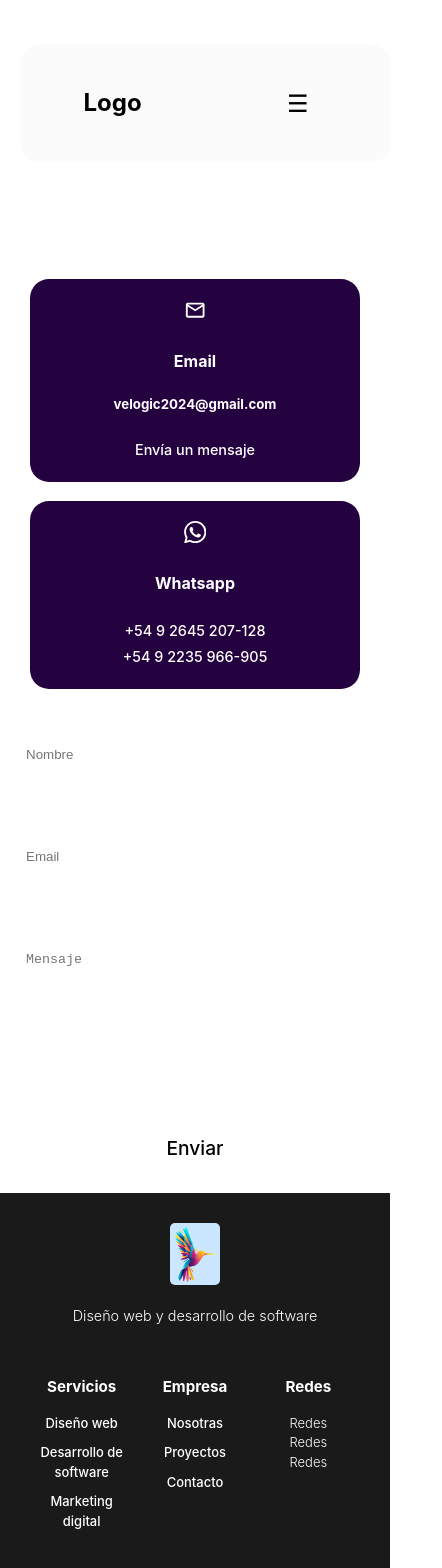
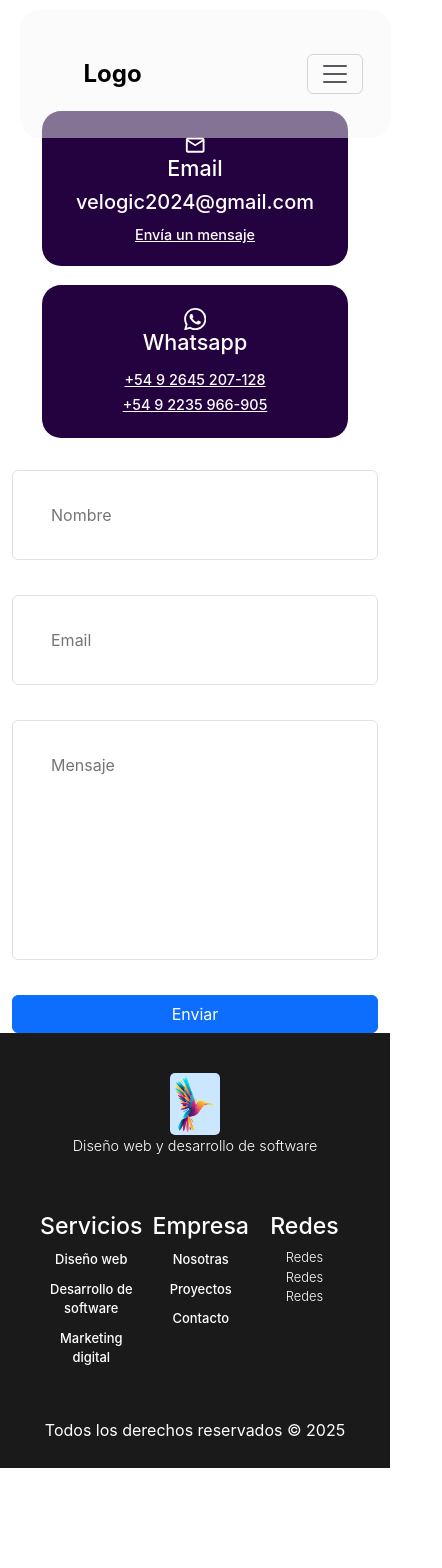
Before and after one commit to VE-logic/landing, a React (Vite) app in the folder Ve-logic/: page /contacto in a window 390 px wide. Shown: the top 1568 px of the page, 442 px wide, since content can reach past the window. After the commit the page ends 1468 px from the top, so only its background shows below. Built offline with nearby package versions, Linux system fonts and the light colour scheme.

Commit message:
nav listo

```diff
--- a/Ve-logic/package.json
+++ b/Ve-logic/package.json
@@ -11,7 +11,9 @@
   },
   "dependencies": {
     "@emailjs/browser": "^4.4.1",
+    "bootstrap": "^5.3.3",
     "react": "^18.3.1",
+    "react-bootstrap": "^2.10.7",
     "react-dom": "^18.3.1",
     "react-icons": "^5.4.0",
     "react-router-dom": "^7.0.2"
--- a/Ve-logic/src/Components/Footer/Footer.css
+++ b/Ve-logic/src/Components/Footer/Footer.css
@@ -1,3 +1,9 @@
+.footer{
+    background-color: #1a1a1a;
+    color: white;
+    padding: 10px;
+
+}
 .footer-container{
     background-color: #1a1a1a;
     color: white;
@@ -7,7 +13,12 @@
     font-weight: 300;
     margin-top: 20px;
     display:grid;
-    grid-template-columns: repeat(3, 1fr);
+    grid-template-columns: 1fr 2fr;/* La columna del logo toma 1 fracción, las columnas internas 2 */
+    gap: 20px;/* Espaciado entre columnas */
+    width: 100%;
+    margin: 0 auto;/* Centrar el contenedor */
+    align-items: flex-start;/* Alineación vertical de las columnas */
+
 }
 
 .footer-container a{
@@ -30,13 +41,33 @@
     margin-top: 10px;
 }
 
-@media screen and (max-width: 1000px) {
+.container-columns {
+    display: grid;
+    grid-template-columns: repeat(3, 1fr);
+    width: auto;
+    gap: 10px;
+    padding: 20px;
+    margin-bottom: 20px;
+    font-size: var(--font-size-small);
+    text-align: center;
+
+}
+
+.footer-logo{
+    width:350px;
+    text-align: center;
+    padding-top: 20px;
+
+}
+
+@media screen and (max-width: 768px) {
     .footer-container{
         grid-template-columns: repeat(1, 1fr);
     }
 
     .footer-logo{
         padding-top: 20px;
+        width: 100%;
     }
 
     .container-columns{
--- a/Ve-logic/src/Components/Nav/NavMobile.css
+++ b/Ve-logic/src/Components/Nav/NavMobile.css
@@ -21,9 +21,9 @@
     background-color: rgb(0, 0, 0);
     border: 1px solid #ddd;
     position: absolute;
-    top: 50px;
+    top:50px;
     right: 0;
-    width: 200px;
+    width: 300px;
     z-index: 100;
 }
 
--- a/Ve-logic/src/Components/Nav/NavMobile.jsx
+++ b/Ve-logic/src/Components/Nav/NavMobile.jsx
@@ -1,59 +1,89 @@
-import { useState } from "react";
-import { Link } from "react-router-dom";
-import { menuItems } from "./menuItems";
-import "./NavMobile.css";
+// import Button from 'react-bootstrap/Button';
+import Container from 'react-bootstrap/Container';
+import { useState } from 'react';
+// import Form from 'react-bootstrap/Form';
+import Nav from 'react-bootstrap/Nav';
+import Navbar from 'react-bootstrap/Navbar';
+import NavDropdown from 'react-bootstrap/NavDropdown';
+import Offcanvas from 'react-bootstrap/Offcanvas';
+import { menuItems } from './menuItems';
+import { Link, useNavigate } from 'react-router-dom';
 
-const NavMobile = () => {
-    const [isMenuOpen, setIsMenuOpen] = useState(false); // Estado para el menú principal
-    const [visibleIndex, setVisibleIndex] = useState(null); // Índice del submenú visible
 
-    const handleSubmenuToggle = (index) => {
-        setVisibleIndex(visibleIndex === index ? null : index); // Abre o cierra el submenú
+function NavMobile() {
+    const [showOffcanvas, setShowOffcanvas] = useState(false); // Estado para controlar el offcanvas
+    const navigate = useNavigate();
+
+    const handleCloseOffcanvas = () => setShowOffcanvas(false); // Cierra el menú
+    const handleToggleOffcanvas = () => setShowOffcanvas(!showOffcanvas); // Alterna el menú
+
+    const handleServicioClick = (path) => {
+        navigate(`/servicios?servicio=${path}`);
+        handleCloseOffcanvas(); // Cierra el menú después de redirigir
     };
-
     return (
-        <nav className="nav-mobile">
-            <button
-                className="menu-hamburguesa"
-                onClick={() => setIsMenuOpen(!isMenuOpen)}
-            >
-                ☰
-            </button>
-            <ul className={`mobile-menu ${isMenuOpen ? "open" : ""}`}>
-                {menuItems.map((menu, index) => (
-                    <li key={index}>
-                        {menu.submenu ? (
-                            <>
-                                <Link
-                                    to="#"
-                                    className="submenu-link"
-                                    onClick={(e) => {
-                                        e.preventDefault(); // Prevenir la navegación
-                                        handleSubmenuToggle(index);
-                                    }}
-                                >
-                                    {menu.title}
-                                </Link>
-                                <ul
-                                    className={`submenu ${
-                                        visibleIndex === index ? "visible" : ""
-                                    }`}
-                                >
-                                    {menu.submenu.map((submenu, subIndex) => (
-                                        <li key={subIndex}>
-                                            <Link to={submenu.path}>{submenu.title}</Link>
-                                        </li>
+        <>
+            {[false].map((expand) => (
+                <Navbar key={expand} expand={expand} className="bg-body-transparent m-3">
+                    <Container fluid>
+                        <Navbar.Brand href="#"></Navbar.Brand>
+                        <Navbar.Toggle aria-controls="offcanvasNavbar" onClick={handleToggleOffcanvas} />
+                        <Navbar.Offcanvas
+                            id="offcanvasNavbar"
+                            aria-labelledby="offcanvasNavbarLabel"
+                            placement="end"
+                            show={showOffcanvas}
+                            onHide={handleCloseOffcanvas}
+                        >
+                            <Offcanvas.Header closeButton>
+                                <Offcanvas.Title id="offcanvasNavbarLabel">Menu</Offcanvas.Title>
+                            </Offcanvas.Header>
+                            <Offcanvas.Body>
+                                <Nav className="justify-content-end flex-grow-1 pe-3">
+                                    {menuItems.map((menu, index) => (
+                                        menu.submenu ? (
+                                            <NavDropdown
+                                                key={index}
+                                                title={menu.title}
+                                                id={`offcanvasNavbarDropdown-${index}`}
+                                            >
+                                                {menu.submenu.map((submenu, subIndex) => (
+                                                    <NavDropdown.Item
+                                                        key={subIndex}
+                                                        onClick={() => handleServicioClick(submenu.path)}
+                                                    >
+                                                        {submenu.title}
+                                                    </NavDropdown.Item>
+                                                ))}
+                                            </NavDropdown>
+                                        ) : (
+                                            <Nav.Link
+                                                    key={index}
+                                                    as={Link}
+                                                    to={menu.path}
+                                                    onClick={handleCloseOffcanvas}
+                                            >
+                                                {menu.title}
+                                            </Nav.Link>
+                                        )
                                     ))}
-                                </ul>
-                            </>
-                        ) : (
-                            <Link to={menu.path}>{menu.title}</Link>
-                        )}
-                    </li>
-                ))}
-            </ul>
-        </nav>
+                                </Nav>
+                                {/* <Form className="d-flex">
+                                    <Form.Control
+                                        type="search"
+                                        placeholder="Search"
+                                        className="me-2"
+                                        aria-label="Search"
+                                    />
+                                    <Button variant="outline-success">Search</Button>
+                                </Form> */}
+                            </Offcanvas.Body>
+                        </Navbar.Offcanvas>
+                    </Container>
+                </Navbar>
+            ))}
+        </>
     );
-};
+}
 
 export default NavMobile;
--- a/Ve-logic/src/main.jsx
+++ b/Ve-logic/src/main.jsx
@@ -1,6 +1,8 @@
 import { StrictMode } from 'react'
 import { createRoot } from 'react-dom/client'
 import './main.css'
+import 'bootstrap/dist/css/bootstrap.min.css';
+import 'bootstrap/dist/js/bootstrap.bundle.min.js';
 import App from './App.jsx'
 
 createRoot(document.getElementById('root')).render(
```
Also changed, not shown: 1 other file (tests, documents, lock files or other folders).
